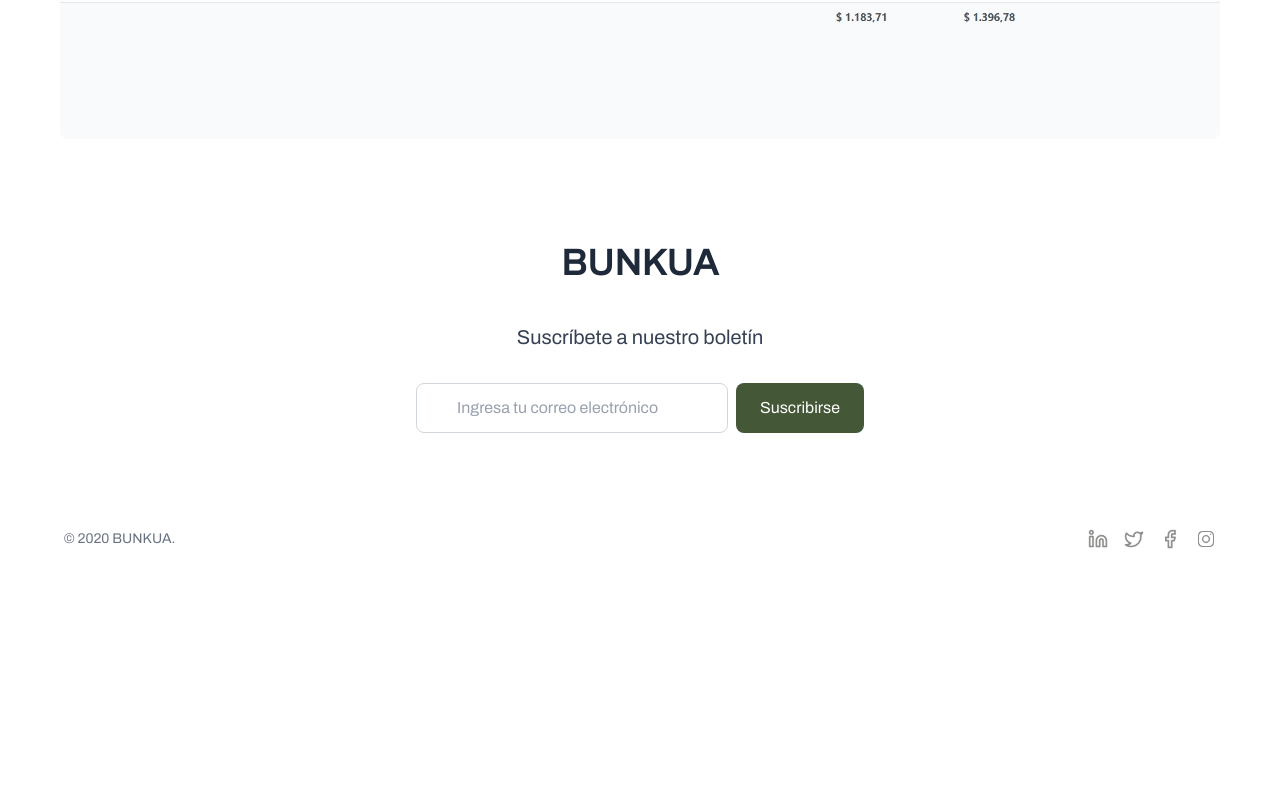
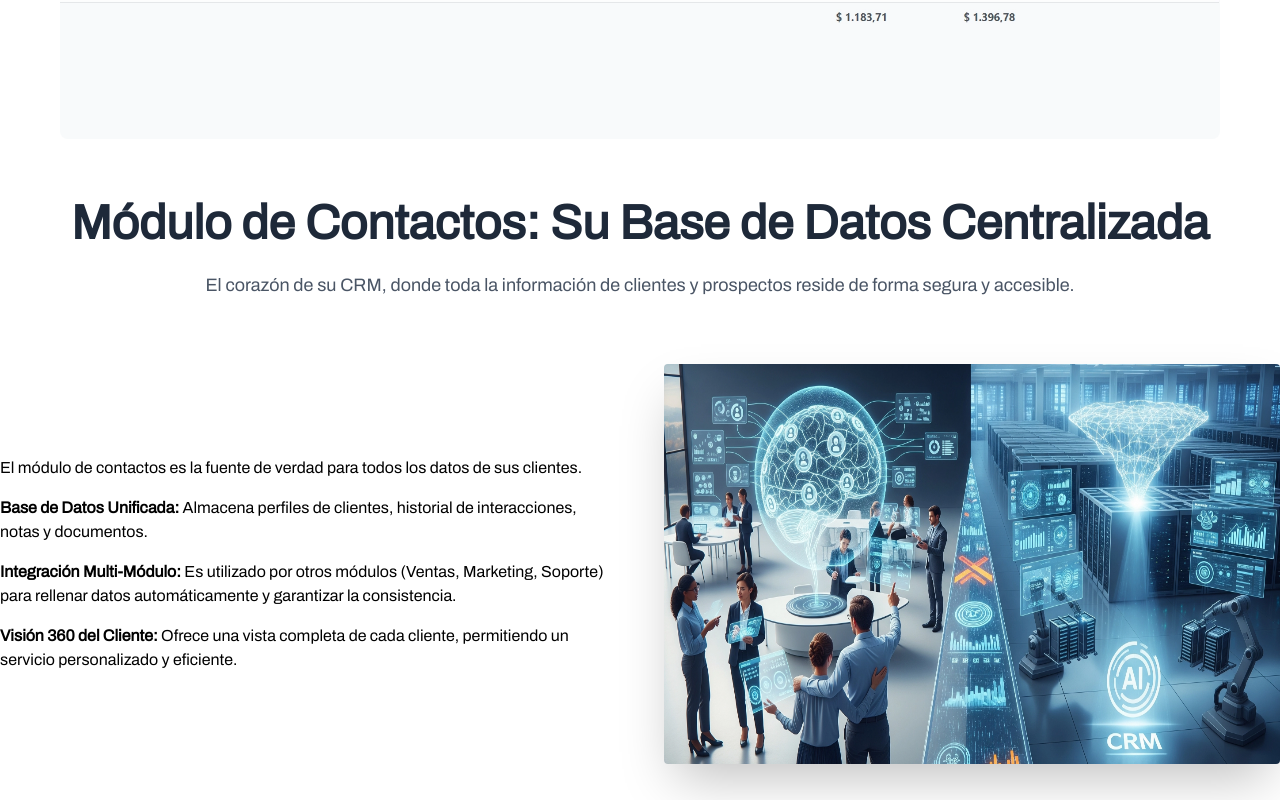
Before and after one commit to ramirezluisa503/bunkua, a React (Vite) app: page /Crm in a window 1280 px wide. Shown: the part 5360-6160 px from the top of the page. Before the commit the page ends 5941 px from the top, so only its background shows below. Built offline with nearby package versions, Linux system fonts and the light colour scheme.

Commit message:
Ajustes Crm

```diff
--- a/src/Landing/Crm.tsx
+++ b/src/Landing/Crm.tsx
@@ -382,6 +382,57 @@
           </div>
         </div>
       </article>
+
+      <article className="min-h-screen pt-15">
+        <div className="max-w-7xl mx-auto">
+          <div className="text-center mb-16">
+            <h1 className="text-4xl md:text-5xl font-bold text-gray-800 mb-6">
+              Módulo de Contactos: Su Base de Datos Centralizada
+            </h1>
+            <p className="text-lg md:text-lg text-gray-600 max-w-4xl mx-auto leading-relaxed">
+              El corazón de su CRM, donde toda la información de clientes y
+              prospectos reside de forma segura y accesible.
+            </p>
+          </div>
+
+          <div className="grid lg:grid-cols-2 gap-12 items-center mt-12">
+            <div className="space-y-8">
+              {/* <h2 className="text-3xl font-bold text-gray-800 mb-8">
+                Beneficios
+              </h2> */}
+
+              <div className="space-y-4">
+                <p>
+                  El módulo de contactos es la fuente de verdad para todos los
+                  datos de sus clientes.
+                </p>
+                <p>
+                  <strong>Base de Datos Unificada:</strong> Almacena perfiles de
+                  clientes, historial de interacciones, notas y documentos.
+                </p>
+                <p>
+                  <strong>Integración Multi-Módulo:</strong> Es utilizado por
+                  otros módulos (Ventas, Marketing, Soporte) para rellenar datos
+                  automáticamente y garantizar la consistencia.
+                </p>
+                <p>
+                  <strong>Visión 360 del Cliente:</strong> Ofrece una vista
+                  completa de cada cliente, permitiendo un servicio
+                  personalizado y eficiente.
+                </p>
+              </div>
+            </div>
+
+            <div className="relative">
+              <img
+                src={images.IaCrm}
+                alt="IaCrm"
+                className="w-full h-100 rounded shadow-2xl"
+              />
+            </div>
+          </div>
+        </div>
+      </article>
     </Layout>
   );
 };
```
